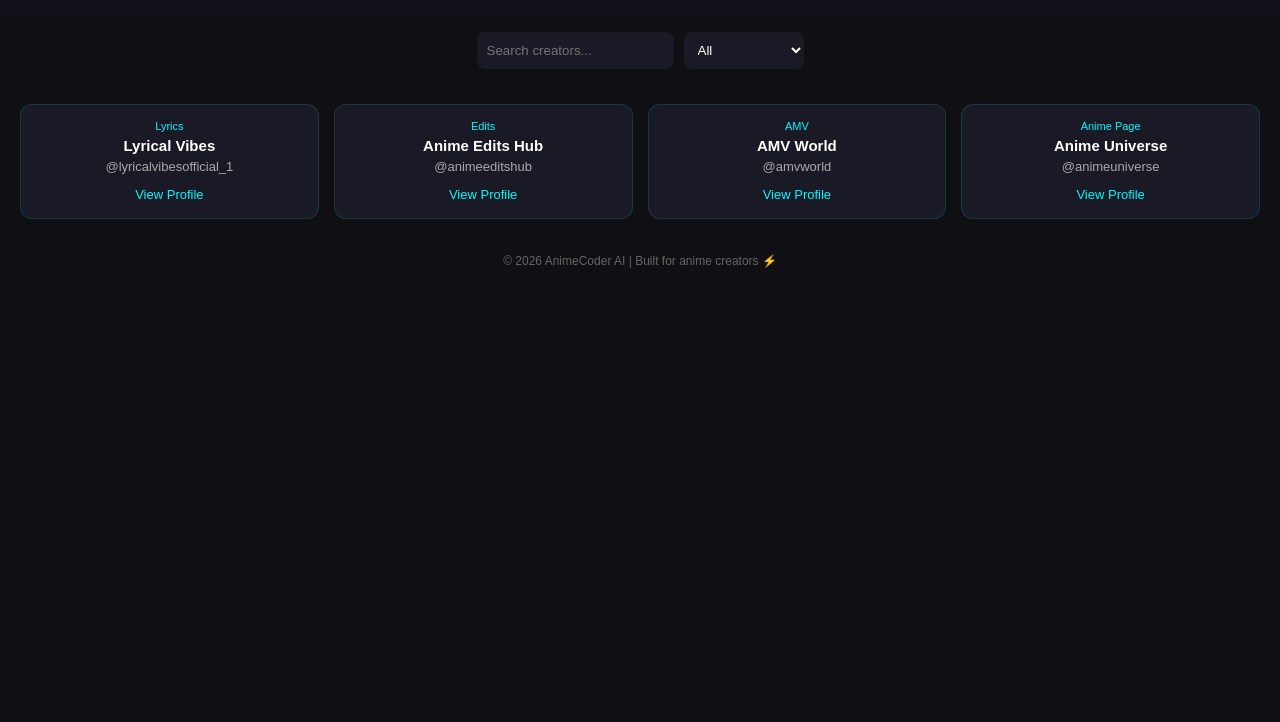
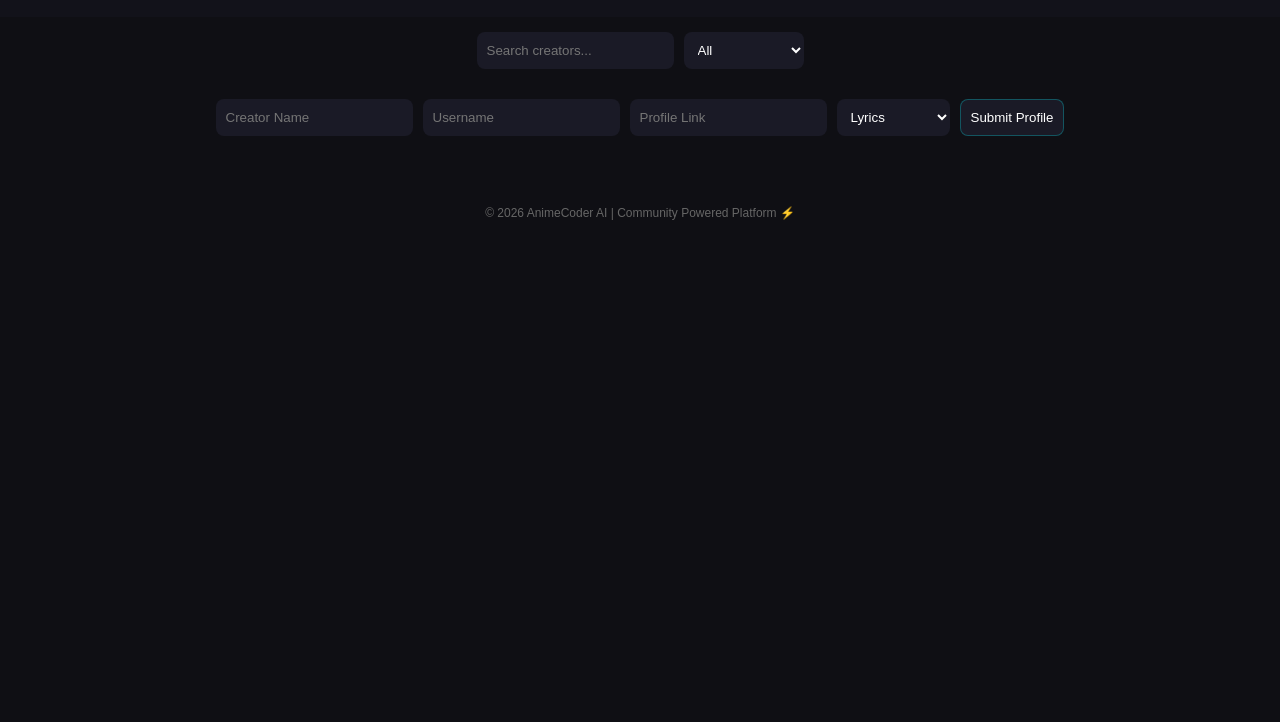
Before and after one commit to animecoder-ai/anime-site, a plain HTML site: page index.html in a window 1280 px wide. Shown: the part 78-800 px from the top of the page. Drawn offline with Linux system fonts and the light colour scheme.

Commit message:
Update index.html

```diff
--- a/index.html
+++ b/index.html
@@ -17,7 +17,7 @@ header{
 h1{color:#00f7ff;}
 p{color:#aaa;}
 
-.controls{
+.controls, .form-box{
   display:flex;
   gap:10px;
   padding:15px;
@@ -25,13 +25,18 @@ p{color:#aaa;}
   flex-wrap:wrap;
 }
 
-input, select{
+input, select, button{
   padding:10px;
   border-radius:8px;
   border:none;
   outline:none;
   background:#1a1a26;
   color:white;
+}
+
+button{
+  cursor:pointer;
+  border:1px solid #00f7ff44;
 }
 
 .container{
@@ -83,9 +88,10 @@ footer{
 
 <header>
   <h1>AnimeCoder AI</h1>
-  <p>Anime Creators Community Platform</p>
+  <p>AI Powered Anime Creator Platform</p>
 </header>
 
+<!-- SEARCH + FILTER -->
 <div class="controls">
   <input type="text" id="search" placeholder="Search creators...">
   <select id="filter">
@@ -97,50 +103,66 @@ footer{
   </select>
 </div>
 
-<div class="container" id="cards">
-
-  <div class="card" data-name="lyrical vibes" data-cat="lyrics">
-    <div class="category">Lyrics</div>
-    <div class="name">Lyrical Vibes</div>
-    <div class="username">@lyricalvibesofficial_1</div>
-    <a href="https://instagram.com/lyricalvibesofficial_1" target="_blank">View Profile</a>
-  </div>
-
-  <div class="card" data-name="anime edits hub" data-cat="edits">
-    <div class="category">Edits</div>
-    <div class="name">Anime Edits Hub</div>
-    <div class="username">@animeeditshub</div>
-    <a href="#" target="_blank">View Profile</a>
-  </div>
-
-  <div class="card" data-name="amv world" data-cat="amv">
-    <div class="category">AMV</div>
-    <div class="name">AMV World</div>
-    <div class="username">@amvworld</div>
-    <a href="#" target="_blank">View Profile</a>
-  </div>
-
-  <div class="card" data-name="anime universe" data-cat="anime">
-    <div class="category">Anime Page</div>
-    <div class="name">Anime Universe</div>
-    <div class="username">@animeuniverse</div>
-    <a href="#" target="_blank">View Profile</a>
-  </div>
-
+<!-- SUBMIT FORM -->
+<div class="form-box">
+  <input type="text" id="nameInput" placeholder="Creator Name">
+  <input type="text" id="userInput" placeholder="Username">
+  <input type="text" id="linkInput" placeholder="Profile Link">
+  <select id="catInput">
+    <option value="lyrics">Lyrics</option>
+    <option value="amv">AMV</option>
+    <option value="edits">Edits</option>
+    <option value="anime">Anime Page</option>
+  </select>
+  <button onclick="addProfile()">Submit Profile</button>
 </div>
 
+<!-- CARDS -->
+<div class="container" id="cards"></div>
+
 <footer>
-© 2026 AnimeCoder AI | Built for anime creators ⚡
+© 2026 AnimeCoder AI | Community Powered Platform ⚡
 </footer>
 
 <script>
+const cardsContainer = document.getElementById("cards");
 const search = document.getElementById("search");
 const filter = document.getElementById("filter");
-const cards = document.querySelectorAll(".card");
+
+function addProfile(){
+  const name = nameInput.value.trim();
+  const user = userInput.value.trim();
+  const link = linkInput.value.trim();
+  const cat = catInput.value;
+
+  if(!name || !user || !link){
+    alert("Fill all fields");
+    return;
+  }
+
+  const card = document.createElement("div");
+  card.className = "card";
+  card.dataset.name = name.toLowerCase();
+  card.dataset.cat = cat;
+
+  card.innerHTML = `
+    <div class="category">${cat.toUpperCase()}</div>
+    <div class="name">${name}</div>
+    <div class="username">@${user}</div>
+    <a href="${link}" target="_blank">View Profile</a>
+  `;
+
+  cardsContainer.prepend(card);
+
+  nameInput.value="";
+  userInput.value="";
+  linkInput.value="";
+}
 
 function update(){
   const text = search.value.toLowerCase();
   const cat = filter.value;
+  const cards = document.querySelectorAll(".card");
 
   cards.forEach(card=>{
     const name = card.dataset.name;
```
